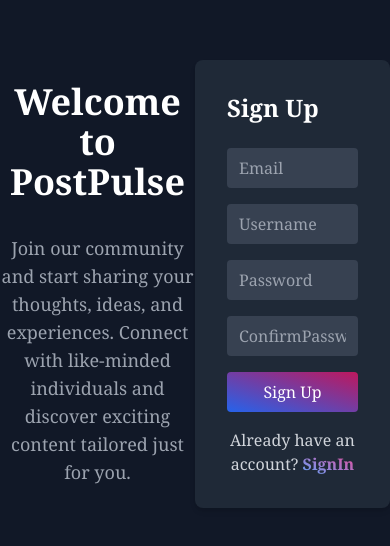
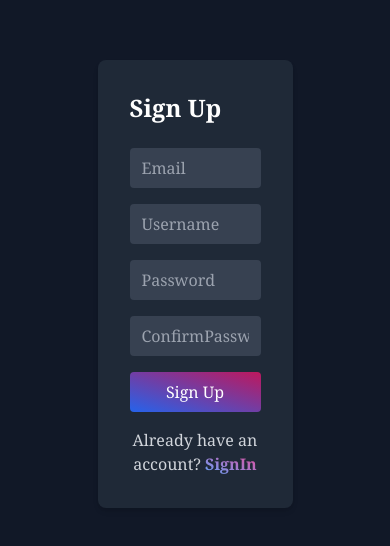
Before and after one commit to Neautrino/PostPulse, a React (Vite) app in the folder frontend/: page /signup in a window 390 px wide. Shown: the part 138-684 px from the top of the page. Built offline with nearby package versions, Linux system fonts and the light colour scheme.

Commit message:
refactor: Update sign-in and sign-up page layout for responsiveness

```diff
--- a/frontend/src/pages/SigninPage.tsx
+++ b/frontend/src/pages/SigninPage.tsx
@@ -57,8 +57,8 @@ function SignIn() {
 	};
 
 	return (
-		<div className="flex h-screen bg-gray-900">
-			<div className="w-1/2 flex flex-col gap-4 items-center justify-center">
+		<div className="flex flex-col lg:flex-row justify-center items-center h-screen bg-gray-900">
+			<div className="hidden w-1/2 lg:flex flex-col gap-4 items-center justify-center">
 				<h1 className="text-4xl font-bold text-white mb-4">
 					Welcome back to PostPulse
 				</h1>
--- a/frontend/src/pages/SignupPage.tsx
+++ b/frontend/src/pages/SignupPage.tsx
@@ -72,8 +72,8 @@ function SignUp() {
   };
 
   return (
-    <div className="flex h-screen bg-gray-900">
-      <div className="w-1/2 flex flex-col items-center justify-center gap-4">
+    <div className="flex flex-col lg:flex-row h-screen justify-center items-center bg-gray-900">
+      <div className="w-1/2 hidden lg:flex flex-col items-center justify-center gap-4">
         <h1 className="text-4xl font-bold text-white mb-4 text-center">
           Welcome to PostPulse
         </h1>
```
